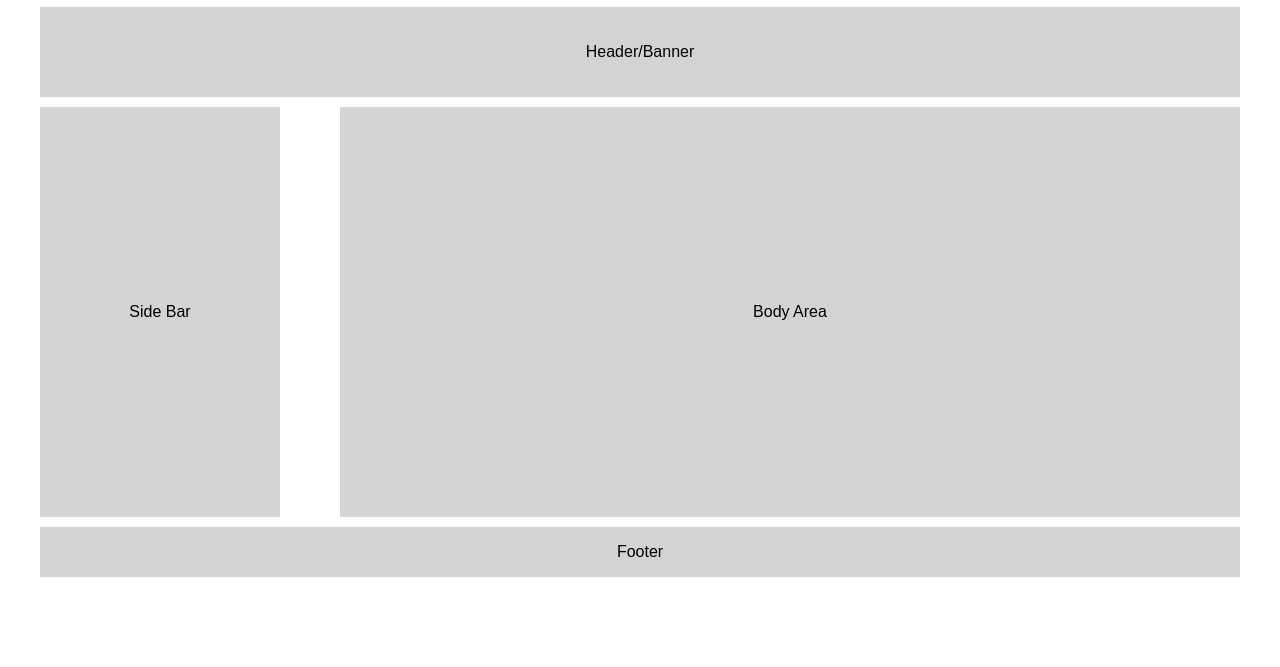
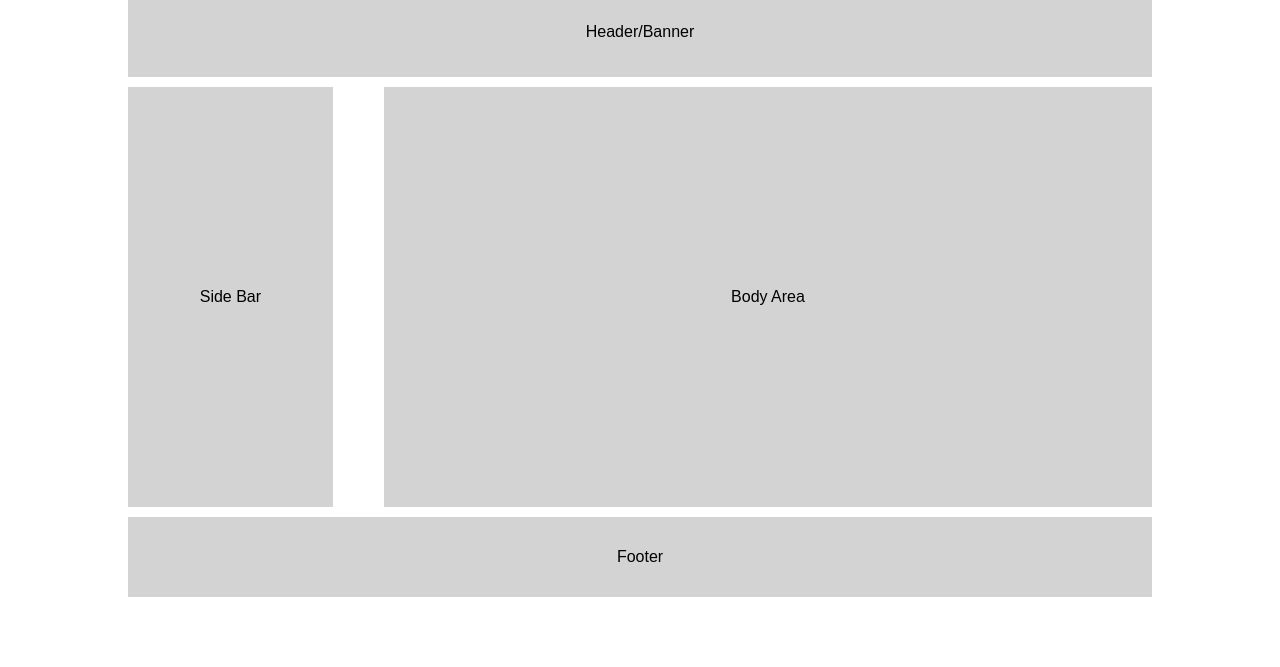
Before and after one commit to raghuls23/HTML-day-2-layout-1, a plain HTML site: page index.html in a window 1280 px wide. Shown: the part 133-800 px from the top of the page. Drawn offline with Linux system fonts and the light colour scheme.

Commit message:
Add files via upload

```diff
--- a/styles.css
+++ b/styles.css
@@ -14,9 +14,9 @@
 }
 #nav{
     width: 100%;
-    min-height: 40px;
+    min-height: 50px;
     background-color: lightgray;
-    line-height: 40px;
+    line-height: 50px;
     text-align: center;
     margin-bottom: 10px;
 }
@@ -35,18 +35,18 @@
 }
 #sb{
     width: 20%;
-    min-height: 410px;
+    min-height: 420px;
     background-color: lightgray;
     float: left;
-    line-height: 410px;
+    line-height: 420px;
     text-align: center;
 }
 #ba{
     width: 75%;
-    min-height: 410px;
+    min-height: 420px;
     background-color: lightgray;
     float: right;
-    line-height: 410px;
+    line-height: 420px;
     text-align: center;
 }
 .clearfix::after{
@@ -57,13 +57,12 @@
 }
 #foot{
     width: 100%;
-    min-height: 50px;
+    min-height: 80px;
     background-color: lightgray;
-    line-height: 50px;
+    line-height: 80px;
     text-align: center;
 }
 #head{
-    width: 100%;
-    padding: 30px 40px;
-    box-sizing: border-box;
+    width: 80%;
+    margin: auto;
 }
```
